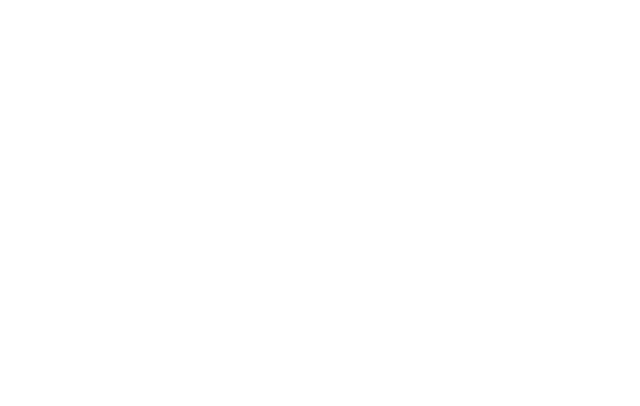
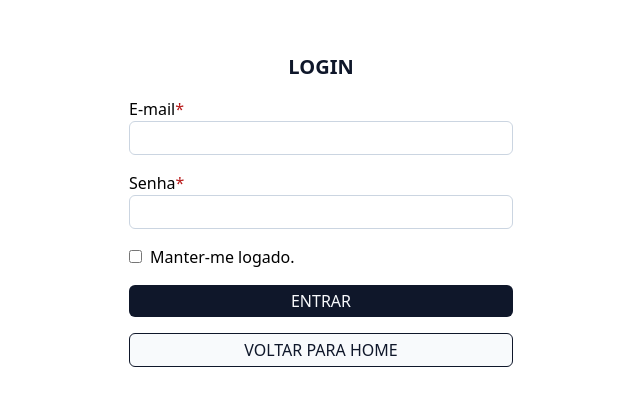
Before and after one commit to gab-braga/marketplace-app, a React (Vite) app: page /auth/login in a window 1280 px wide. Before the commit this address had no page. Shown: the part 190-596 px from the top of the page, without its empty margins (319-959 px from the left). Built offline with nearby package versions, Linux system fonts and the light colour scheme.

Commit message:
feat: login page

```diff
--- a/src/App.jsx
+++ b/src/App.jsx
@@ -5,6 +5,8 @@
 import Root from "./pages/Root";
 import Public from "./pages/public";
 import Search from "./pages/public/search";
+import Auth from "./pages/auth";
+import Login from "./pages/auth/login";
 
 function App() {
   return (
@@ -16,6 +18,9 @@
             <Route path="product/:id" element={<Product />} />
             <Route path="search/:search" element={<Search />} />
           </Route>
+          <Route path="/auth" element={<Auth />}>
+            <Route path="login" element={<Login />} />
+          </Route>
         </Route>
       </Routes>
     </BrowserRouter>
--- a/src/components/header/index.jsx
+++ b/src/components/header/index.jsx
@@ -78,7 +78,7 @@
           <ul className="flex flex-col lg:flex-row items-start justify-stretch gap-4">
             <li>
               <Link
-                to="/"
+                to="/auth/login"
                 className="flex items-center justify-start gap-3 lg:gap-1 text-slate-300 hover:text-slate-100"
               >
                 <LockOpen className="text-inherit" weight="regular" size={20} />
--- /dev/null
+++ b/src/pages/auth/index.jsx
@@ -0,0 +1,9 @@
+import { Outlet } from "react-router-dom";
+
+export default function Auth() {
+  return (
+    <>
+      <Outlet />
+    </>
+  );
+}
--- /dev/null
+++ b/src/pages/auth/login/index.jsx
@@ -0,0 +1,58 @@
+import { Link } from "react-router-dom";
+
+export default function Login() {
+  return (
+    <main className="p-6 w-full min-h-screen flex justify-center items-center">
+      <form className="w-full sm:w-96">
+        <h1 className="text-slate-900 text-center text-xl font-bold uppercase">
+          Login
+        </h1>
+
+        <div className="mt-4">
+          <label htmlFor="email">
+            E-mail
+            <span className="text-red-700">*</span>
+          </label>
+          <input
+            type="email"
+            id="email"
+            className="w-full border border-slate-300 rounded-md px-2 py-1 transition-colors focus:border-slate-800 focus:outline-none"
+          />
+        </div>
+
+        <div className="mt-4">
+          <label htmlFor="senha">
+            Senha
+            <span className="text-red-700">*</span>
+          </label>
+          <input
+            type="password"
+            id="senha"
+            className="w-full border border-slate-300 rounded-md px-2 py-1 transition-colors focus:border-slate-800 focus:outline-none"
+          />
+        </div>
+
+        <div className="mt-4">
+          <input type="checkbox" id="logado" className="focus:outline-none" />
+          <label htmlFor="logado" className="ms-2">
+            Manter-me logado.
+          </label>
+        </div>
+
+        <button
+          type="submit"
+          className="inline-block w-full text-center mt-4 px-4 py-1 rounded-md bg-slate-900 text-slate-50 uppercase transition-colors hover:bg-slate-800"
+        >
+          Entrar
+        </button>
+
+        <Link
+          to="/"
+          className="inline-block w-full text-center mt-4 px-4 py-1 rounded-md bg-slate-50 text-slate-900 uppercase border border-slate-900 transition-colors hover:bg-slate-900 hover:text-slate-50"
+        >
+          Voltar para home
+        </Link>
+      </form>
+    </main>
+  );
+}
```
